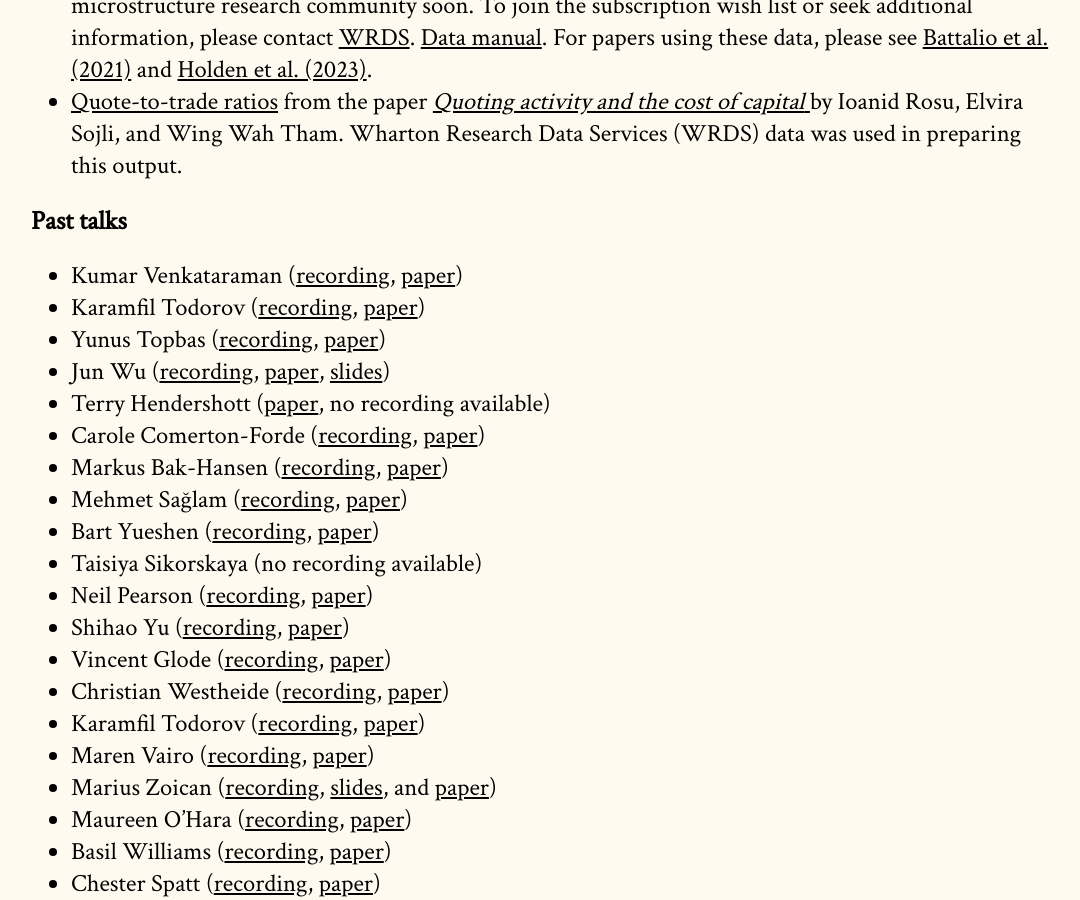
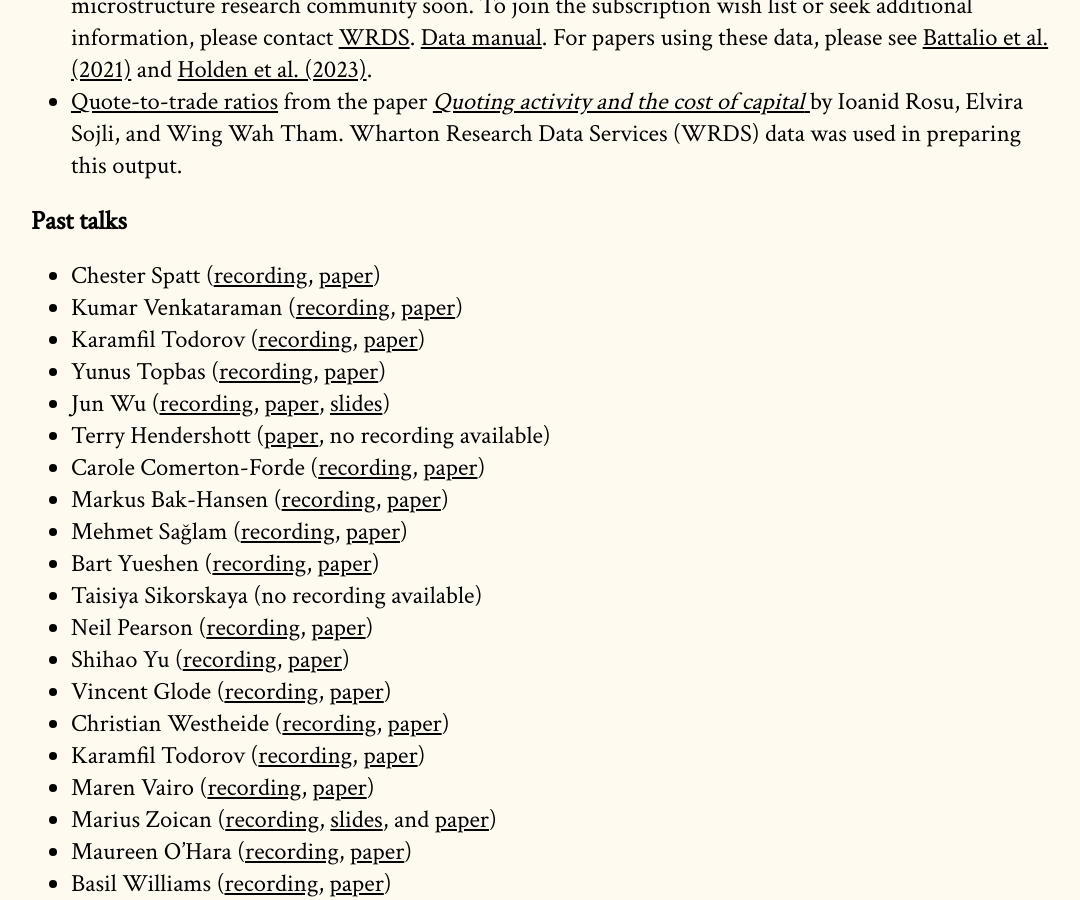
Before and after one commit to cpfiffer/microstructure.exchange, a Jekyll site: the page built from index.md, in a window 1280 px wide and 900 px high, scrolled down 3036 px. Shown: the whole window, without its empty margins (97-1177 px from the left). Built offline with Jekyll 4.4.1, drawn with Linux system fonts in a browser that asks for light colours; some web fonts are replaced.

Commit message:
Update index.md

```diff
--- a/index.md
+++ b/index.md
@@ -70,6 +70,7 @@ The Microstructure Exchange will host resources, tools, and data for microstruct
 - [Quote-to-trade ratios](https://drive.google.com/file/d/1H8wMvA_59-N5Y_xiDPGTbpBsX5BFwOIV/view) from the paper [_Quoting activity and the cost of capital_ ](https://papers.ssrn.com/sol3/papers.cfm?abstract_id=3005928) by Ioanid Rosu, Elvira Sojli, and Wing Wah Tham. Wharton Research Data Services (WRDS) data was used in preparing this output.
 
 ## Past talks
+- Chester Spatt ([recording](https://youtu.be/cooJI_Mjsm8), [paper](https://microstructure.exchange/papers/BrokerRouting.pdf))
 - Kumar Venkataraman ([recording](https://youtu.be/0tfv4GohCKw), [paper](https://microstructure.exchange/papers/Block_Trading_Costs_MM.pdf))
 - Karamfil Todorov ([recording](https://youtu.be/id38dhmhV8I), [paper](https://papers.ssrn.com/sol3/papers.cfm?abstract_id=3886881))
 - Yunus Topbas ([recording](https://youtu.be/oJ774bVf__Q), [paper](https://papers.ssrn.com/sol3/papers.cfm?abstract_id=4759130))
```
